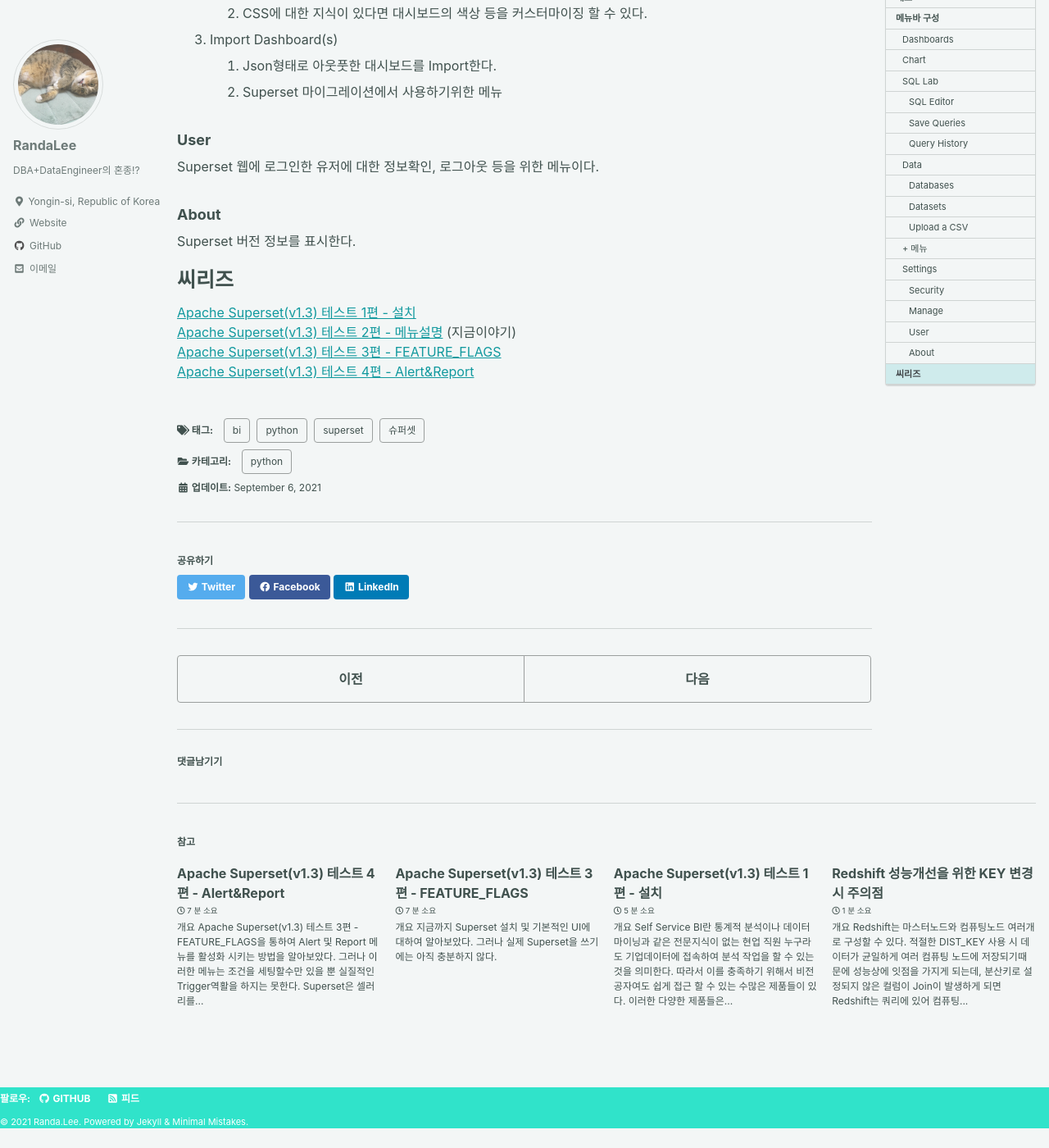
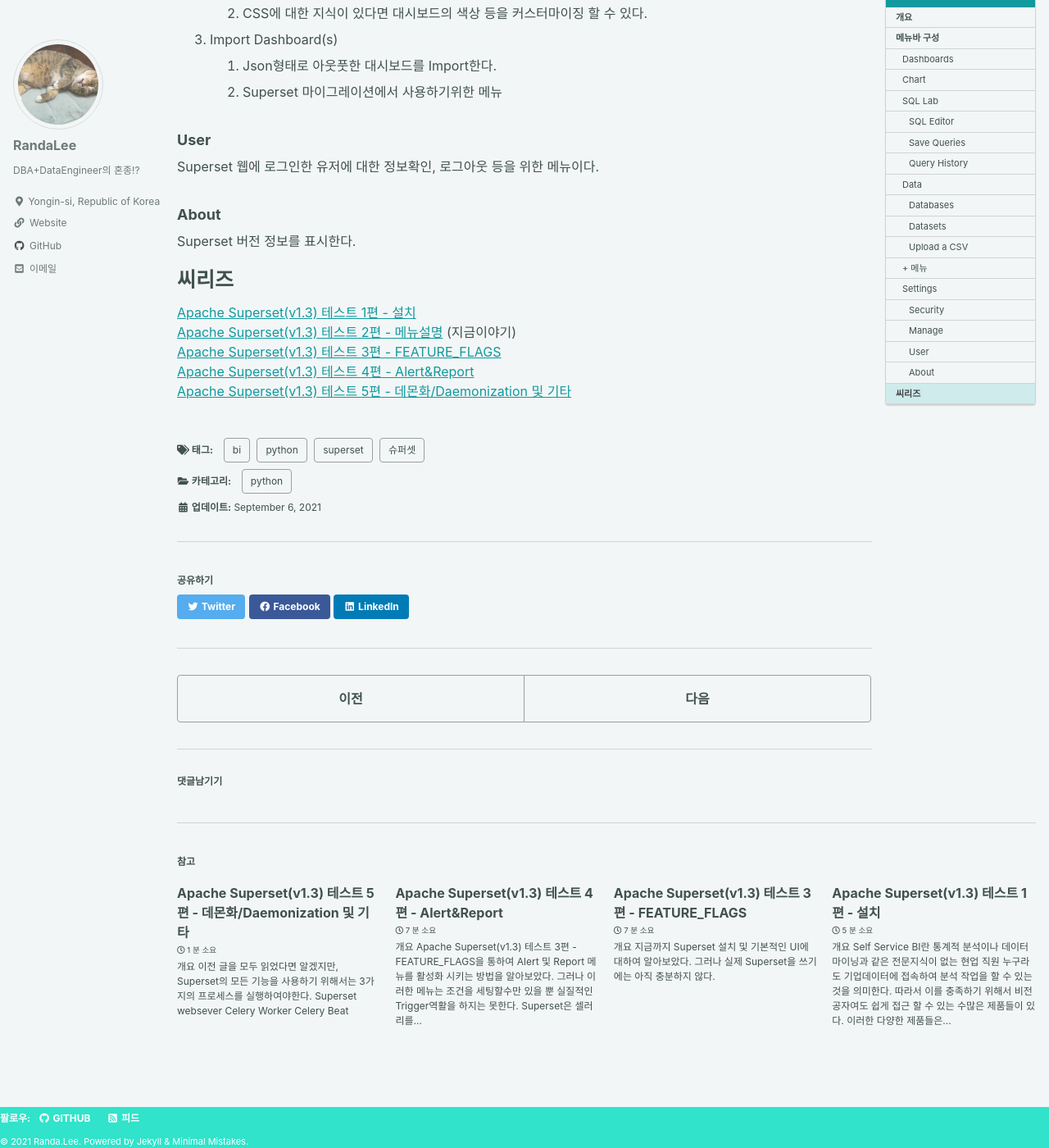
Before and after one commit to randalee/randalee.github.io, a Jekyll site: the page built from _posts/python/2021-09-06-superset-test-02.md, in a window 1280 px wide and 1400 px high, scrolled down 11470 px. Shown: the whole window at 82% size. Built offline with Jekyll 4.4.1, drawn with Linux system fonts in a browser that asks for light colours; cached includes are drawn as plain includes; comment, search, counter and statistics services are not loaded; before the commit the page ends 12846 px from its top, so only the background shows below that; part of the change alters nothing that is shown.

Commit message:
post 슈퍼셋 5편

````diff
--- a/_posts/python/2021-09-03-superset-test-01.md
+++ b/_posts/python/2021-09-03-superset-test-01.md
@@ -248,3 +248,4 @@ superset run -h 0.0.0.0 -p 8088 --with-threads --reload --debugger
 [Apache Superset(v1.3) 테스트 2편 - 메뉴설명](/python/superset-test-02/)
 [Apache Superset(v1.3) 테스트 3편 - FEATURE_FLAGS](/python/superset-test-03/)
 [Apache Superset(v1.3) 테스트 4편 - Alert&Report](/python/superset-test-04/)
+[Apache Superset(v1.3) 테스트 5편 - 데몬화/Daemonization 및 기타](/python/superset-test-05/)
--- a/_posts/python/2021-09-06-superset-test-02.md
+++ b/_posts/python/2021-09-06-superset-test-02.md
@@ -153,3 +153,4 @@ Superset 버전 정보를 표시한다.
 [Apache Superset(v1.3) 테스트 2편 - 메뉴설명](/python/superset-test-02/) (지금이야기)
 [Apache Superset(v1.3) 테스트 3편 - FEATURE_FLAGS](/python/superset-test-03/)
 [Apache Superset(v1.3) 테스트 4편 - Alert&Report](/python/superset-test-04/)
+[Apache Superset(v1.3) 테스트 5편 - 데몬화/Daemonization 및 기타](/python/superset-test-05/)
--- a/_posts/python/2021-09-07-superset-test-03.md
+++ b/_posts/python/2021-09-07-superset-test-03.md
@@ -214,3 +214,4 @@ FEATURE_FLAGS = {
 [Apache Superset(v1.3) 테스트 2편 - 메뉴설명](/python/superset-test-02/)
 [Apache Superset(v1.3) 테스트 3편 - FEATURE_FLAGS](/python/superset-test-03/) (지금이야기)
 [Apache Superset(v1.3) 테스트 4편 - Alert&Report](/python/superset-test-04/)
+[Apache Superset(v1.3) 테스트 5편 - 데몬화/Daemonization 및 기타](/python/superset-test-05/)
--- a/_posts/python/2021-09-10-superset-test-04.md
+++ b/_posts/python/2021-09-10-superset-test-04.md
@@ -288,3 +288,4 @@ Alert의 `GRACE PERIOD`기능은 불필요할 정도로 과한 알람을 방지
 [Apache Superset(v1.3) 테스트 2편 - 메뉴설명](/python/superset-test-02/)
 [Apache Superset(v1.3) 테스트 3편 - FEATURE_FLAGS](/python/superset-test-03/)
 [Apache Superset(v1.3) 테스트 4편 - Alert&Report](/python/superset-test-04/) (지금이야기)
+[Apache Superset(v1.3) 테스트 5편 - 데몬화/Daemonization 및 기타](/python/superset-test-05/)
--- /dev/null
+++ b/_posts/python/2021-09-13-superset-test-05.md
@@ -0,0 +1,65 @@
+---
+title: Apache Superset(v1.3) 테스트 5편 - 데몬화/Daemonization 및 기타
+tags:
+- python
+- superset
+- bi
+- 슈퍼셋
+toc: true
+toc_sticky: true
+category: python
+---
+
+## 개요
+이전 글을 모두 읽었다면 알겠지만, Superset의 모든 기능을 사용하기 위해서는 3가지의 프로세스를 실행하여야한다.
+* Superset websever
+* Celery Worker
+* Celery Beat
+
+이러한 프로세스들을 데몬화 시킴으로, 실제 서비스하면서 언제나 실행될 수 있는 구조로 만드는것을 어떻게 해야하는가를 정리하기 위하여 이번 포스팅을 진행하였다.
+
+## Webserser
+Superset의 웹은 Flask를 기반으로 작성되어 있다. 따라서 Flask의 자체적인 웹서버 기능을 사용할 수 있으나, 프로덕션 환경에서는 아무래도 성능 등의 이슈가 있어 사용하기 애매한 부분이 있다.
+Superset 공식 홈페이지에서도 관련하여 Flask의 웹서버 커맨드는 테스트 수준에서 쓰기를 권장하고 있으며, `gunicorn`을 이용하여 웹서버를 실행시키를 권장하고 있다.
+
+슈퍼셋 설치와 함께 설치되는 `gunicorn`은 WSGI(Web Server Gateway Interface)인데, 파이썬에서 사용할 수 있는 WSGI중 자원사용량이 적으면서 응답속도가 빨라 많이 추천된다.
+Superset과 함께 Airbnb에서 시작한 Airflow의 웹서버 구동 명령은 이미 `gunicorn`을 이용하도록 커맨드가 제공되나, 슈퍼셋에서는 관련된 커맨드를 제공하지 않아 직접 명령어를 사용하여야한다.
+`gunicron` 역시 bash에서 명령어로 사용할 수 있음으로 아래와 같이 간편하게 백그라운드에서 동작시킬 수 있다. 보다 다양한 파라메터등은 공식 문서를 참조하도록 하자.
+
+```bash
+gunicorn \
+  -w 10 \
+  -k gevent \
+  --timeout 120 \
+  -b 0.0.0.0:8088 \
+  --limit-request-line 0 \
+  --limit-request-field_size 0
+  superset.app:create_app() \
+  -D
+```
+> 공식문서 예제에는 `-D` 옵션이 존재하지 않는다. 이는 데몬으로 `gunicorn`을 동작실킬건지에 대한 옵션이기에, 실제로는 반드시 사용해야하는 옵션이라고 볼 수 있다.
+
+## Celery
+셀러리는 기본적으로 자체적인 데몬라이즈 관련된 명령을 지원한다.
+그러나 불행하게도 해당 기능으로는 Superset에 대한 관련 설정을 이용하지 않아 문제가 되었으며,
+이슈를 등록([https://github.com/apache/superset/issues/16562](https://github.com/apache/superset/issues/16562)) 하였으나 관련해서는 아직 오픈중인 상태이다.
+
+내용은 매우 심플하다. 관련된 옵션을 그대로 썼으며, 셀러리의 데몬화 관련 옵션을 적용했을 뿐이다. 그러나 포그라운드에서 실행할때와는 달리 앱을 지정했음에도 불구하고 `superset_config.py`에 입력한 셀러리 관련 옵션을 읽지 않았고, 그로인하여 스케쥴링 기능을 정상적으로 사용할 수 없었다. 그러나 그렇다고 언제나 세션을 열어 포그라운드로 실행하는 것 역시 문제가 되기에 아래와 같이 처리하였다.
+
+* nohup을 이용하여 강제로 백그라운드에서 실행
+  * 백그라운드에서 실행되기 때문에 추후 문제 발생 시 내용파악을 위한 로그파일을 명시
+  * PID 파일을 생성하여 start/stop에서 사용할 ShellScript를 생성하기 쉽게 만들 것
+  * loglevel을 지정해서 필요에 따라 디버깅 쉽게 할 것
+```bash
+# 기본적인 nohup을 이용한 백그라운드 실행 예제
+nohup celery worker --app=superset.tasks.celery_app:app --pool=prefork -O fair -c 4 --logfile=/home/ec2-user/superset/worker.log --pidfile=/home/ec2-user/superset/worker.pid --loglevel=WARN > /dev/null 2>&1 &
+nohup celery beat --app=superset.tasks.celery_app:app --logfile=/home/ec2-user/superset/beat.log --pidfile=/home/ec2-user/superset/beat.pid --loglevel=WARN > /dev/null 2>&1 &
+```
+
+
+## 씨리즈
+[Apache Superset(v1.3) 테스트 1편 - 설치](/python/superset-test-01/)
+[Apache Superset(v1.3) 테스트 2편 - 메뉴설명](/python/superset-test-02/)
+[Apache Superset(v1.3) 테스트 3편 - FEATURE_FLAGS](/python/superset-test-03/)
+[Apache Superset(v1.3) 테스트 4편 - Alert&Report](/python/superset-test-04/)
+[Apache Superset(v1.3) 테스트 5편 - 데몬화/Daemonization 및 기타](/python/superset-test-05/) (지금이야기)
````
